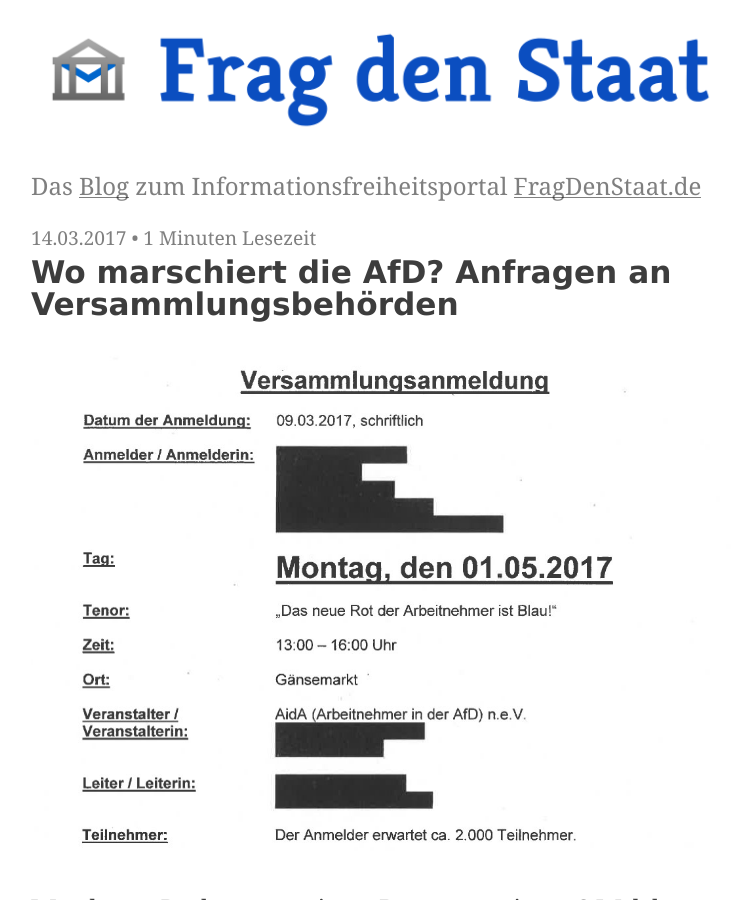
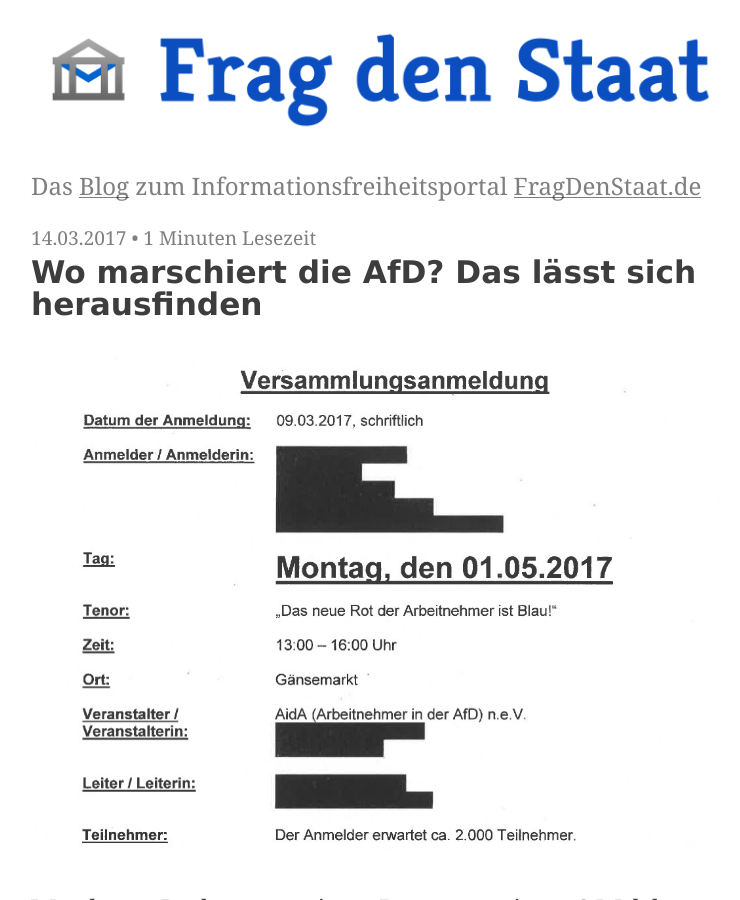
Before and after one commit to okfde/blog.fragdenstaat.de, a Jekyll site: the page built from _posts/2017/2017-03-14-afd-demos.md, in a window 1280 px wide and 900 px high. Shown: the whole window, without its empty margins (259-999 px from the left). Built offline with Jekyll 4.4.1, drawn with Linux system fonts in a browser that asks for light colours.

Commit message:
Update 2017-03-14-afd-demos.md

```diff
--- a/_posts/2017/2017-03-14-afd-demos.md
+++ b/_posts/2017/2017-03-14-afd-demos.md
@@ -1,7 +1,7 @@
 ---
 layout: post
-title: "Wo marschiert die AfD? Anfragen an Versammlungsbehörden"
-date: '2017-03-14T11:00:23+02:00'
+title: "Wo marschiert die AfD? Das lässt sich herausfinden"
+date: '2017-03-14T10:00:23+02:00'
 tags: [Köln]
 
 ---
```
